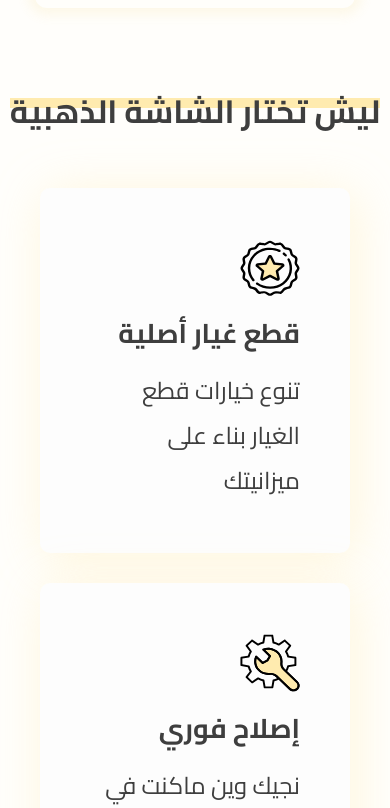
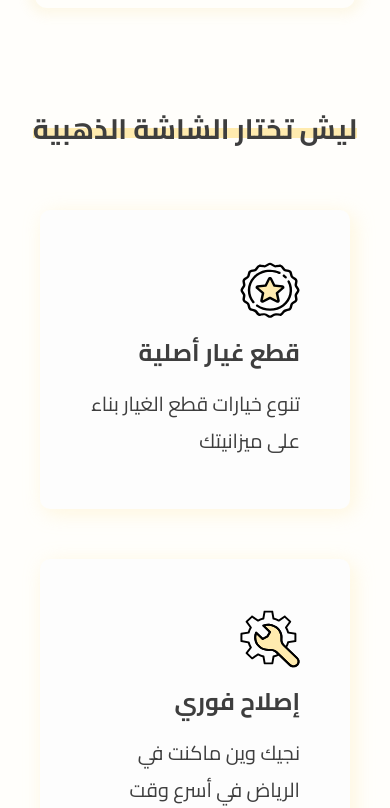
Before and after one commit to Abdulaziz4/goldenscreen-landing, a Next.js app: page / in a window 390 px wide. Shown: the part 1859-2667 px from the top of the page. Built offline with nearby package versions, Linux system fonts and the light colour scheme.

Commit message:
Responsive Features

```diff
--- a/components/Features.js
+++ b/components/Features.js
@@ -47,13 +47,13 @@ const FeatContainer = styled.div`
   @media only screen and (max-width: 750px) {
     grid-template-columns: repeat(1, 1fr);
     margin: 20px 40px;
-    gap: 30px;
+    gap: 50px;
   }
 `;
 
 const FeatureCard = styled.div`
   background: #fdfdfd;
-  box-shadow: 5px 5px 50px rgba(255, 235, 175, 0.4);
+  box-shadow: 5px 5px 30px rgba(255, 235, 175, 0.4);
   border-radius: 10px;
   padding: 50px;
   color: var(--text-color);
@@ -67,6 +67,17 @@ const FeatureCard = styled.div`
   h2 {
     font-size: 27px;
   }
+  @media only screen and (max-width: 750px) {
+    box-shadow: 4px 4px 20px rgba(255, 235, 175, 0.4);
+  }
+  @media only screen and (max-width: 400px) {
+    p {
+      font-size: 20px;
+    }
+    h2 {
+      font-size: 24px;
+    }
+  }
 `;
 
 const CrossedHeadline = styled.div`
@@ -77,11 +88,18 @@ const CrossedHeadline = styled.div`
   color: var(--text-color);
   h1 {
     position: relative;
-    top: -27px;
+    top: -40px;
+  }
+  @media only screen and (max-width: 520px) {
+    h1 {
+      font-size: 28px;
+      top: -35px;
+    }
   }
 `;
 
 const BackLine = styled.div`
+  margin-top: 30px;
   height: 10px;
   background-color: var(--yellow-color);
 `;
--- a/components/Footer.js
+++ b/components/Footer.js
@@ -11,6 +11,7 @@ export default function Footer() {
 
 const ContainerFooter = styled.div`
   height: 14vh;
+  margin-top: 70px;
   background-color: var(--yellow-color);
   color: var(--text-color);
   display: flex;
@@ -18,4 +19,9 @@ const ContainerFooter = styled.div`
   justify-content: flex-end;
   padding: 10px;
   font-weight: 200;
+  @media only screen and (max-width: 520px) {
+    h3 {
+      font-size: 15px;
+    }
+  }
 `;
```
